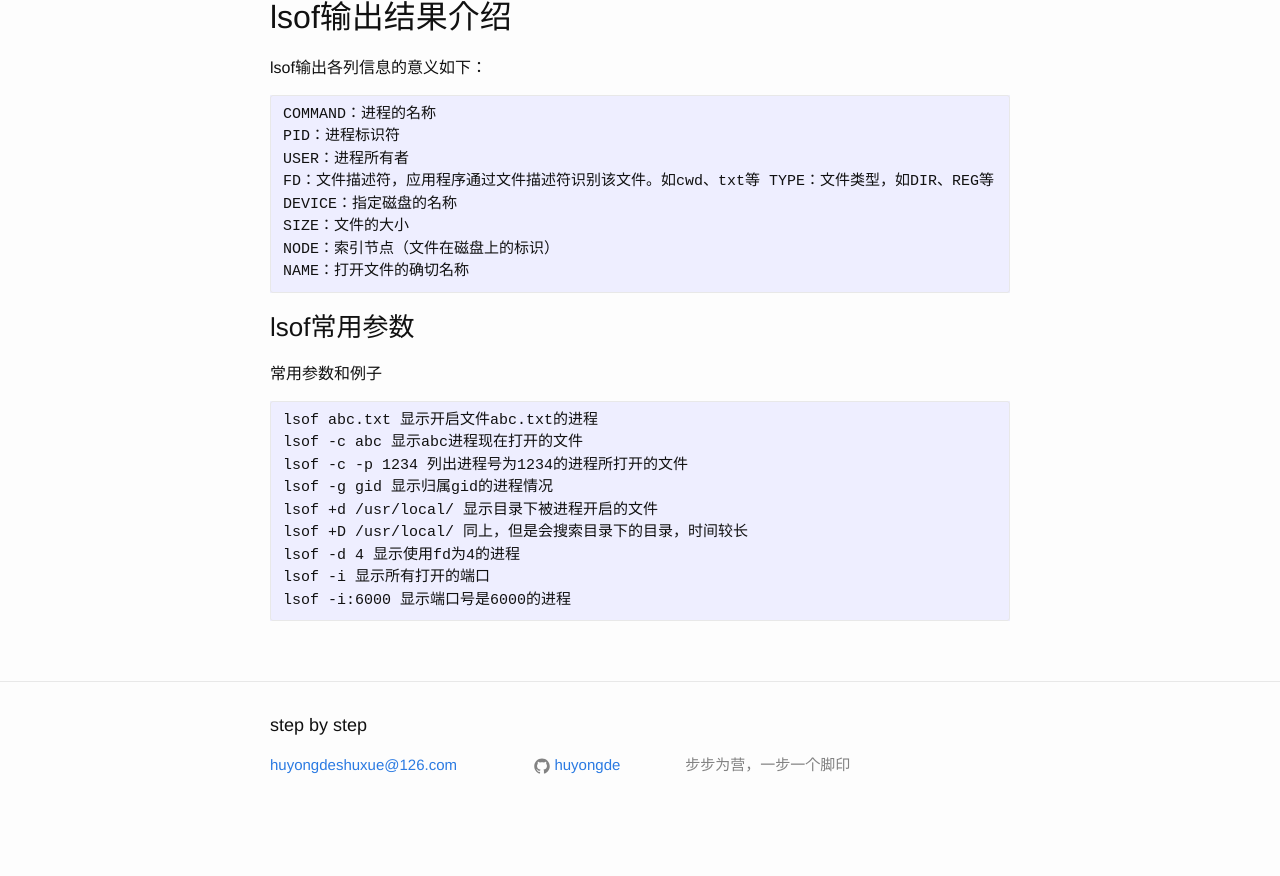
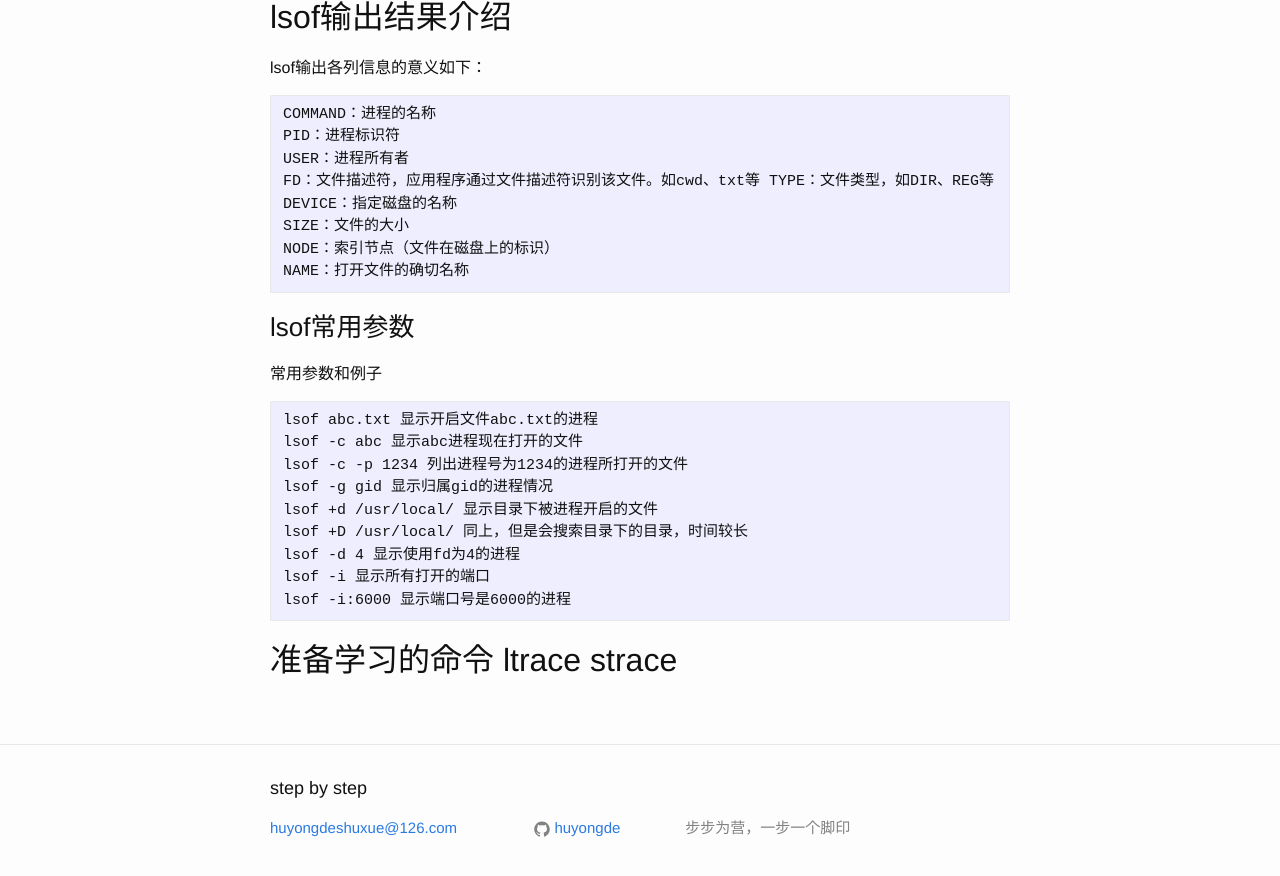
Before and after one commit to huyongde/huyongde.github.io, a Jekyll site: the page built from _posts/2015-11-25-linux-cmds.md, in a window 1280 px wide and 900 px high, scrolled down 614 px. Shown: the top 876 px of the window. Built offline with Jekyll 4.4.1, drawn with Linux system fonts in a browser that asks for light colours; Markdown is read by kramdown in place of the engine named in the settings; before the commit the page ends 1451 px from its top, so only the background shows below that.

Commit message:
update linux cmds

````diff
--- a/_posts/2015-11-25-linux-cmds.md
+++ b/_posts/2015-11-25-linux-cmds.md
@@ -50,3 +50,5 @@ lsof -d 4 显示使用fd为4的进程
 lsof -i 显示所有打开的端口
 lsof -i:6000 显示端口号是6000的进程
 ```
+
+##准备学习的命令 ltrace strace
````
